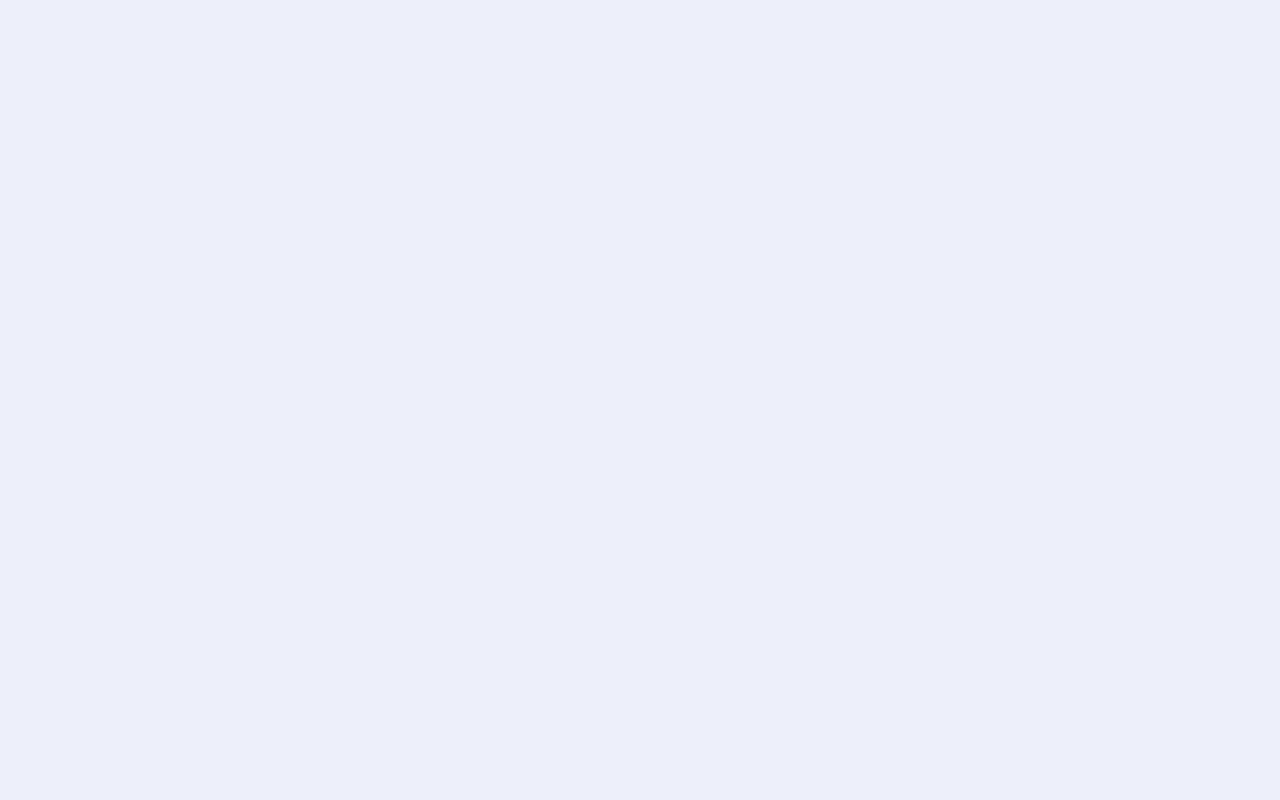
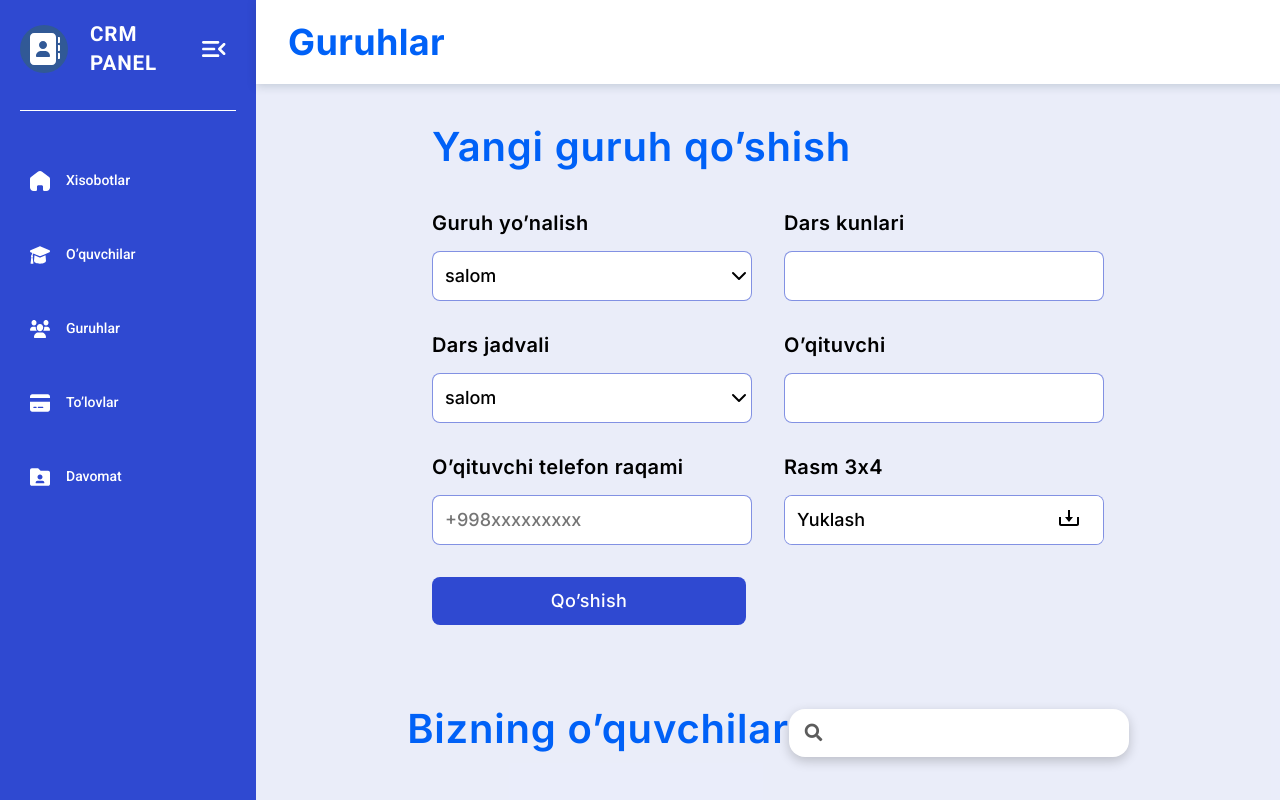
Before and after one commit to MuhammadqodirMuminov/CRM-Panel, a React (Vite) app: page /groups in a window 1280 px wide. Before the commit this address had no page. Built offline with nearby package versions, Linux system fonts and the light colour scheme.

Commit message:
group page && structure

```diff
--- a/src/App.jsx
+++ b/src/App.jsx
@@ -2,7 +2,7 @@ import '@fortawesome/fontawesome-free/css/all.min.css';
 import 'bootstrap-css-only/css/bootstrap.min.css';
 import 'mdbreact/dist/css/mdb.css';
 import { Route, Routes } from 'react-router-dom';
-import { Home, Students } from './pages';
+import { Groups, Home, Students } from './pages';
 
 const App = () => {
 	return (
@@ -10,6 +10,7 @@ const App = () => {
 			<Routes>
 				<Route path='/' element={<Home />} />
 				<Route path='/students' element={<Students />} />
+				<Route path='/groups' element={<Groups />} />
 			</Routes>
 		</>
 	);
--- /dev/null
+++ b/src/components/form-control-group/form-control-group.jsx
@@ -0,0 +1,61 @@
+import { Form, Formik } from 'formik';
+import { useState } from 'react';
+import { groupSchema } from '../../schemas';
+import styles from '../form-control/form-control.module.css';
+import InputFeild from '../input-feild/input-feild';
+import Option from '../option/option';
+
+const FormControlGroup = () => {
+	const [avatar, setAvatar] = useState(null);
+
+	const initialValues = {
+		student_name: '',
+		student_phone: '',
+		student_family_name: '',
+		student_family_phone: '',
+	};
+
+	const submitHandler = formData => {
+		console.log(formData, avatar);
+	};
+
+	return (
+		<div className={styles['form-section']}>
+			<h2 className={styles.formText}>Yangi guruh qo’shish</h2>
+			<Formik initialValues={initialValues} validationSchema={groupSchema} onSubmit={submitHandler}>
+				<Form className={styles.form}>
+					<div className={styles.forms}>
+						<Option label={'Guruh yo’nalish'} name='direction' id='derection' />
+
+						<InputFeild label={'Dars kunlari'} type='text' name='school_days' id='school_days' />
+						<Option label={'Dars jadvali'} name='direction' id='derection' />
+						<InputFeild label={'O’qituvchi'} type='text' name='teacher_name' id='name' />
+
+						<InputFeild
+							label={'O’qituvchi telefon raqami'}
+							type='number'
+							name='teacher_phone_number'
+							placeholder='+998xxxxxxxxx'
+							id='number'
+						/>
+
+						<InputFeild
+							label={'Rasm 3x4'}
+							type='file'
+							name='avatar'
+							onChange={e => setAvatar(e.target.files[0])}
+							id='number'
+						/>
+					</div>
+					<div className={styles.btnFeild}>
+						<button type='submit' className={styles.btn}>
+							Qo’shish
+						</button>
+					</div>
+				</Form>
+			</Formik>
+		</div>
+	);
+};
+
+export default FormControlGroup;
--- a/src/components/index.js
+++ b/src/components/index.js
@@ -1,4 +1,6 @@
 export { default as Aside } from './aside/aside.jsx';
+export { default as FormControlGroup } from './form-control-group/form-control-group.jsx';
+export { default as FormControl } from './form-control/form-control.jsx';
 export { default as InputFeild } from './input-feild/input-feild.jsx';
 export { default as Layout } from './layout/layout.jsx';
 export { default as Option } from './option/option.jsx';
--- a/src/components/layout/layout.module.css
+++ b/src/components/layout/layout.module.css
@@ -31,5 +31,6 @@
 	max-width: 80%;
 	width: 100%;
 	background: #eaedfad5;
+
 	/* height: 400vh; */
 }
--- /dev/null
+++ b/src/pages/groups/groups.jsx
@@ -0,0 +1,42 @@
+import { FormControlGroup, Layout } from '../../components';
+import styles from "./groups.module.css";
+import Styles from '../students/students.module.css';
+
+
+const Groups = () => {
+
+	function toggleShow() {
+		var el = document.getElementById('box');
+		el.classList.toggle('show');
+	}
+
+	return (
+		<Layout head={'Guruhlar'}>
+			<div className={styles.group}>
+				<section className={styles['group__input-section']}>
+					<FormControlGroup />
+				</section>
+				<section>
+				<div className={Styles['table-top']}>
+					<h2 className={Styles['table__title']}>Bizning o’quvchilar</h2>
+					<div className={Styles.container}>
+						<input
+							type='text'
+							id='box'
+							placeholder='Search anything...'
+							className={Styles['search__box']}
+						/>
+						<i
+							className={`fas fa-search ${Styles['search__icon']}`}
+							id='icon'
+							onClick={toggleShow}
+						></i>
+					</div>
+				</div>
+				</section>
+			</div>
+		</Layout>
+	);
+};
+
+export default Groups;
--- /dev/null
+++ b/src/pages/groups/groups.module.css
@@ -0,0 +1,8 @@
+.group {
+	margin-top: 84px;
+	padding: 39px;
+	display: flex;
+	flex-direction: column;
+	align-items: center;
+	gap: 80px;
+}
--- a/src/pages/index.js
+++ b/src/pages/index.js
@@ -1,2 +1,3 @@
+export { default as Groups } from './groups/groups.jsx';
 export { default as Home } from './home.jsx';
-export { default as Students } from './students/students.jsx'
+export { default as Students } from './students/students.jsx';
--- a/src/schemas/index.js
+++ b/src/schemas/index.js
@@ -19,3 +19,11 @@ export const studentSchema = yup.object().shape({
 	student_family_name: yup.string().required('student family name is required'),
 	student_family_phone: yup.string().matches(phoneRules).required('student phone is required'),
 });
+
+export const groupSchema = yup.object().shape({
+	school_days: yup.string().required('school_days is required'),
+	teacher_name: yup.string().required('student name is required'),
+
+	teacher_phone_number: yup.string().matches(phoneRules).required('teacher phone is required'),
+	avatar: yup.string().required('image is required'),
+});
```
